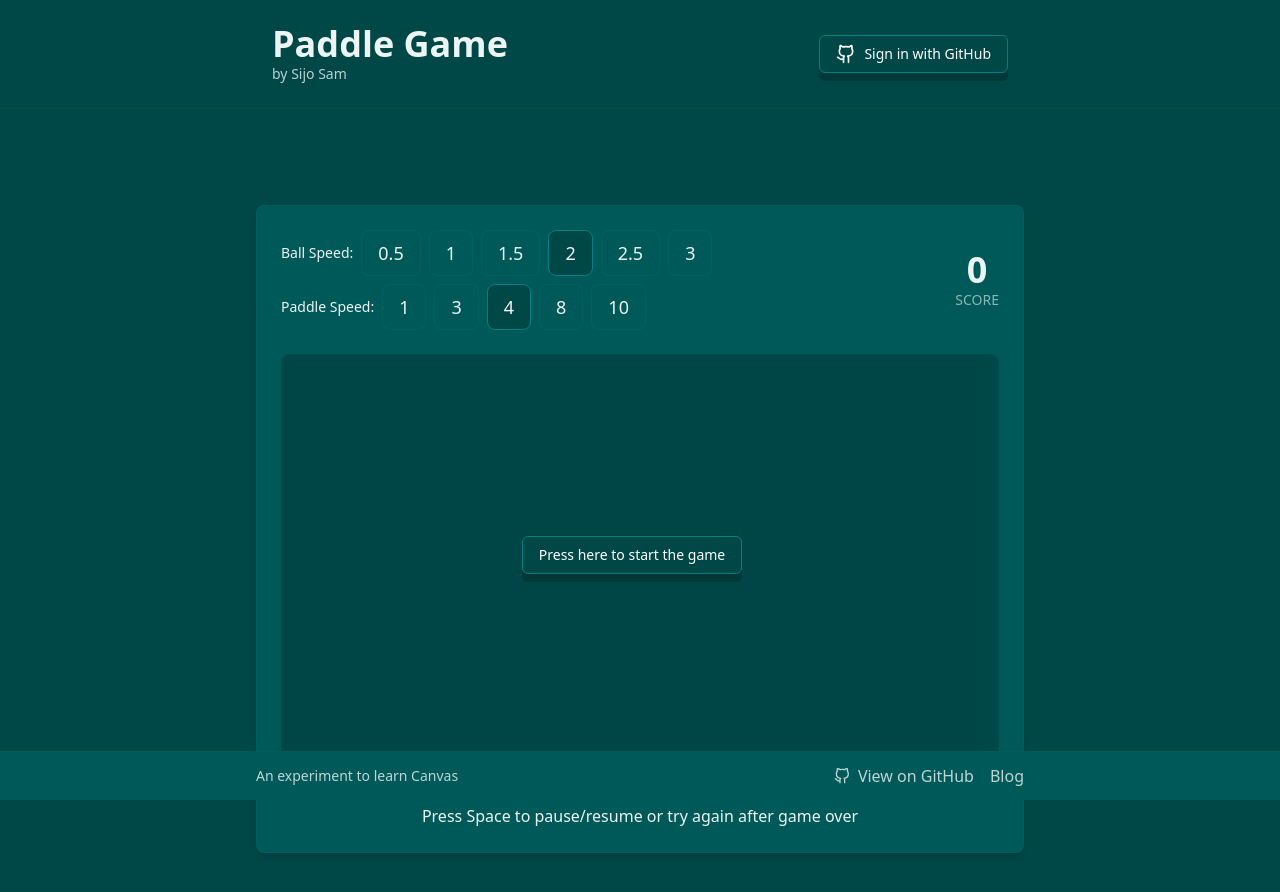
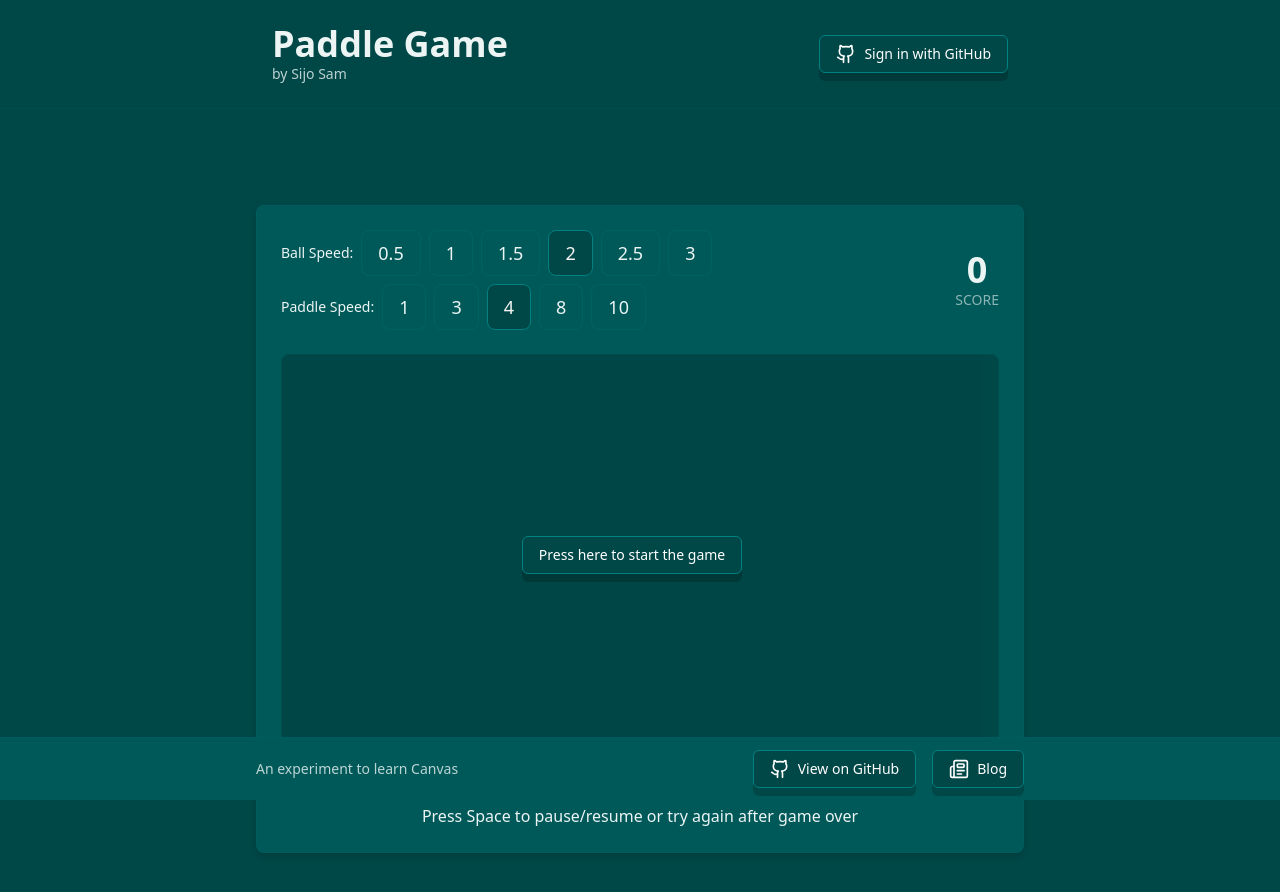
Before and after one commit to mrSamDev/sam-paddle-game, a React (Vite) app: page / in a window 1280 px wide. Shown: the top 892 px of the page. Built offline with nearby package versions, Linux system fonts and the light colour scheme.

Commit message:
update: 404 page and footer styling

```diff
--- a/src/App.tsx
+++ b/src/App.tsx
@@ -4,58 +4,42 @@ import BaseLayout from "./layouts/base";
 import { PageCenterLoader } from "./components/atoms/loader";
 import { ProtectedRoute } from "./components/atoms/protected-route";
 
-const CanvasGame = lazy(() => import("./pages/game"));
-const LeaderBoard = lazy(() => import("./pages/coming-soon"));
-const Callback = lazy(() => import("./pages/callback"));
-const NotFound = lazy(() => import("./pages/404"));
+const pages = {
+  CanvasGame: lazy(() => import("./pages/game")),
+  LeaderBoard: lazy(() => import("./pages/coming-soon")),
+  Callback: lazy(() => import("./pages/callback")),
+  NotFound: lazy(() => import("./pages/404")),
+};
 
-const SuspenseWrapper = ({ children }: { children: React.ReactNode }) => <Suspense fallback={<PageCenterLoader />}>{children}</Suspense>;
+function App() {
+  const withSuspense = (Component: React.ComponentType, isProtected = false, basicLayout = false) => (
+    <Suspense
+      fallback={
+        <BaseLayout basicLayout>
+          <PageCenterLoader />
+        </BaseLayout>
+      }
+    >
+      <BaseLayout basicLayout={basicLayout}>
+        {isProtected ? (
+          <ProtectedRoute>
+            <Component />
+          </ProtectedRoute>
+        ) : (
+          <Component />
+        )}
+      </BaseLayout>
+    </Suspense>
+  );
 
-export default function App() {
   return (
     <Routes>
-      <Route
-        index
-        element={
-          <SuspenseWrapper>
-            <BaseLayout>
-              <CanvasGame />
-            </BaseLayout>
-          </SuspenseWrapper>
-        }
-      />
-      <Route
-        path="leader-board"
-        element={
-          <SuspenseWrapper>
-            <ProtectedRoute>
-              <BaseLayout>
-                <LeaderBoard />
-              </BaseLayout>
-            </ProtectedRoute>
-          </SuspenseWrapper>
-        }
-      />
-      <Route
-        path="/:provider/callback"
-        element={
-          <SuspenseWrapper>
-            <BaseLayout basicLayout>
-              <Callback />
-            </BaseLayout>
-          </SuspenseWrapper>
-        }
-      />
-      <Route
-        path="*"
-        element={
-          <SuspenseWrapper>
-            <BaseLayout>
-              <NotFound />
-            </BaseLayout>
-          </SuspenseWrapper>
-        }
-      />
+      <Route index element={withSuspense(pages.CanvasGame)} />
+      <Route path="leader-board" element={withSuspense(pages.LeaderBoard, true)} />
+      <Route path="/:provider/callback" element={withSuspense(pages.Callback, false, true)} />
+      <Route path="*" element={withSuspense(pages.NotFound)} />
     </Routes>
   );
 }
+
+export default App;
--- /dev/null
+++ b/src/components/atoms/button/anchor-button.tsx
@@ -0,0 +1,27 @@
+import React from "react";
+import { clsx } from "clsx";
+
+export interface AnchorButtonProps extends React.AnchorHTMLAttributes<HTMLAnchorElement> {
+  children: React.ReactNode;
+  className?: string;
+  raised?: boolean;
+  href: string;
+}
+
+export const AnchorButton = ({ children, className = "", raised = true, href, role = "button", ...props }: AnchorButtonProps) => {
+  return (
+    <a
+      href={href}
+      role={role}
+      className={clsx(
+        "flex items-center justify-center gap-2 px-4 py-2 rounded-lg font-medium text-lg transition-all duration-150",
+        "focus:outline-none focus:ring-2 focus:ring-offset-2 focus:ring-blue-500", // Add focus styles
+        raised && ["shadow-[0_8px_0_0_rgba(0,0,0,0.2)]", "active:shadow-[0_0_0_0_rgba(0,0,0,0.2)]", "active:translate-y-2"],
+        className
+      )}
+      {...props}
+    >
+      {children}
+    </a>
+  );
+};
--- a/src/components/atoms/button/button.tsx
+++ b/src/components/atoms/button/button.tsx
@@ -1,5 +1,6 @@
 import { LucideIcon } from "lucide-react";
 import { BaseButtonProps, BaseButton } from "./base";
+import { AnchorButton, AnchorButtonProps } from "./anchor-button";
 import { cva, type VariantProps } from "class-variance-authority";
 import { cn } from "../../../lib/utils";
 
@@ -21,21 +22,44 @@ const buttonVariants = cva("inline-flex items-center justify-center gap-2 rounde
   },
 });
 
-interface ButtonProps extends Omit<BaseButtonProps, "className">, VariantProps<typeof buttonVariants> {
+type ButtonBaseProps = {
+  disabled?: boolean;
   icon?: LucideIcon;
   className?: string;
   isLoading?: boolean;
-}
+  variant?: VariantProps<typeof buttonVariants>["variant"];
+  fullWidth?: VariantProps<typeof buttonVariants>["fullWidth"];
+};
 
-export const Button = ({ children, isLoading, icon: Icon, variant, fullWidth, className = "", disabled, ...props }: ButtonProps) => {
-  return (
-    <BaseButton
-      className={cn(buttonVariants({ variant, fullWidth }), "active:scale-[0.98] transition-transform disabled:cursor-not-allowed disabled:active:scale-100", className)}
-      disabled={disabled || isLoading}
-      {...props}
-    >
+type ButtonAsButtonProps = ButtonBaseProps &
+  Omit<BaseButtonProps, "className"> & {
+    as?: "button";
+  };
+
+type ButtonAsAnchorProps = ButtonBaseProps &
+  Omit<AnchorButtonProps, "className"> & {
+    as: "a";
+  };
+
+type ButtonProps = ButtonAsButtonProps | ButtonAsAnchorProps;
+
+export const Button = ({ children, isLoading, icon: Icon, variant, fullWidth, className = "", disabled, as = "button", ...props }: ButtonProps) => {
+  const commonProps = {
+    className: cn(buttonVariants({ variant, fullWidth }), "active:scale-[0.98] transition-transform disabled:cursor-not-allowed disabled:active:scale-100", className),
+    disabled: disabled || isLoading,
+    ...props,
+  };
+
+  const content = (
+    <>
       {Icon && <Icon className="w-5 h-5" />}
       {children}
-    </BaseButton>
+    </>
   );
+
+  if (as === "a") {
+    return <AnchorButton {...(commonProps as any)}>{content}</AnchorButton>;
+  }
+
+  return <BaseButton {...(commonProps as BaseButtonProps)}>{content}</BaseButton>;
 };
--- a/src/components/molecules/score/index.tsx
+++ b/src/components/molecules/score/index.tsx
@@ -8,6 +8,7 @@ type Props = {
 
 export function ScoreDisplay({ currentScore }: Props) {
   const { isAuthenticated } = useAuth();
+  console.log("isAuthenticated: ", isAuthenticated);
   const { isSavingScore, saveScore } = useScore();
 
   const onClick = () => {
--- /dev/null
+++ b/src/components/organisms/footer/index.tsx
@@ -0,0 +1,22 @@
+import { GithubIcon, Rss, NewspaperIcon } from "lucide-react";
+import { Button } from "../../atoms/button/button";
+
+export function Footer() {
+  return (
+    <footer className="fixed bottom-0 left-0 right-0 bg-muted border-t border-main/10 py-2 sm:py-3 px-3 sm:px-4">
+      <div className="container mx-auto max-w-3xl flex flex-col sm:flex-row items-center gap-3 sm:gap-0 sm:justify-between text-main/80">
+        <span className="text-xs sm:text-sm text-center sm:text-left">An experiment to learn Canvas</span>
+
+        <div className="flex flex-col sm:flex-row items-center gap-2 sm:gap-4">
+          <Button as="a" href="https://github.com/mrSamDev/sam-paddle-game" target="_blank" rel="noopener noreferrer" icon={GithubIcon} className="w-full sm:w-auto">
+            View on GitHub
+          </Button>
+
+          <Button as="a" href="https://www.sijosam.in/tags/paddle-game" target="_blank" rel="noopener noreferrer" icon={NewspaperIcon} className="w-full sm:w-auto">
+            Blog
+          </Button>
+        </div>
+      </div>
+    </footer>
+  );
+}
--- a/src/layouts/base/index.tsx
+++ b/src/layouts/base/index.tsx
@@ -1,6 +1,6 @@
 import { PropsWithChildren } from "react";
 import { Header } from "../../components/organisms/header";
-import { Toaster } from "../../components/atoms/toast/toaster";
+import { Footer } from "../../components/organisms/footer";
 
 type Props = {
   basicLayout?: boolean;
@@ -10,24 +10,8 @@ export default function BaseLayout({ children, basicLayout }: Props) {
   return (
     <div className="min-h-screen bg-main flex flex-col">
       <Header basicLayout={basicLayout} />
-      <Toaster />
       <main className="p-8 md:p-20">{children}</main>
-      <footer className="fixed bottom-0 left-0 right-0 bg-muted border-t border-main/10 py-3 px-4">
-        <div className="container mx-auto max-w-3xl flex items-center justify-between text-main/80">
-          <span className="text-sm">An experiment to learn Canvas</span>
-          <div className="flex items-center gap-4">
-            <a href="https://github.com/mrSamDev/sam-paddle-game" target="_blank" rel="noopener noreferrer" className="inline-flex items-center gap-2 hover:text-main transition-colors">
-              <svg xmlns="http://www.w3.org/2000/svg" width="16" height="16" viewBox="0 0 24 24" fill="none" stroke="currentColor" strokeWidth="2" strokeLinecap="round" strokeLinejoin="round">
-                <path d="M9 19c-5 1.5-5-2.5-7-3m14 6v-3.87a3.37 3.37 0 0 0-.94-2.61c3.14-.35 6.44-1.54 6.44-7A5.44 5.44 0 0 0 20 4.77 5.07 5.07 0 0 0 19.91 1S18.73.65 16 2.48a13.38 13.38 0 0 0-7 0C6.27.65 5.09 1 5.09 1A5.07 5.07 0 0 0 5 4.77a5.44 5.44 0 0 0-1.5 3.78c0 5.42 3.3 6.61 6.44 7A3.37 3.37 0 0 0 9 18.13V22" />
-              </svg>
-              View on GitHub
-            </a>
-            <a href="https://www.sijosam.in/blog/paddle-game" target="_blank" rel="noopener noreferrer" className="hover:text-main hover:underline underline-offset-2">
-              Blog
-            </a>
-          </div>
-        </div>
-      </footer>
+      <Footer />
     </div>
   );
 }
--- a/src/pages/coming-soon/index.tsx
+++ b/src/pages/coming-soon/index.tsx
@@ -8,7 +8,7 @@ export default function ComingSoon() {
     <Fragment>
       <div className="w-full max-w-2xl mx-auto mt-20 text-center">
         <h1 className="text-4xl font-bold text-white mb-4">Coming Soon</h1>
-        <p className="text-lg text-white/80 mb-8">We're working hard to bring you something amazing. Stay tuned!</p>
+        <p className="text-lg text-white/80 mb-8">Working hard to bring you something amazing. Stay tuned!</p>
         <div className="space-y-4">
           <Button onClick={() => navigate("/")}>Go Back</Button>
         </div>
```
Also changed, not shown: src/pages/404/index.tsx (+45 -4 lines).
